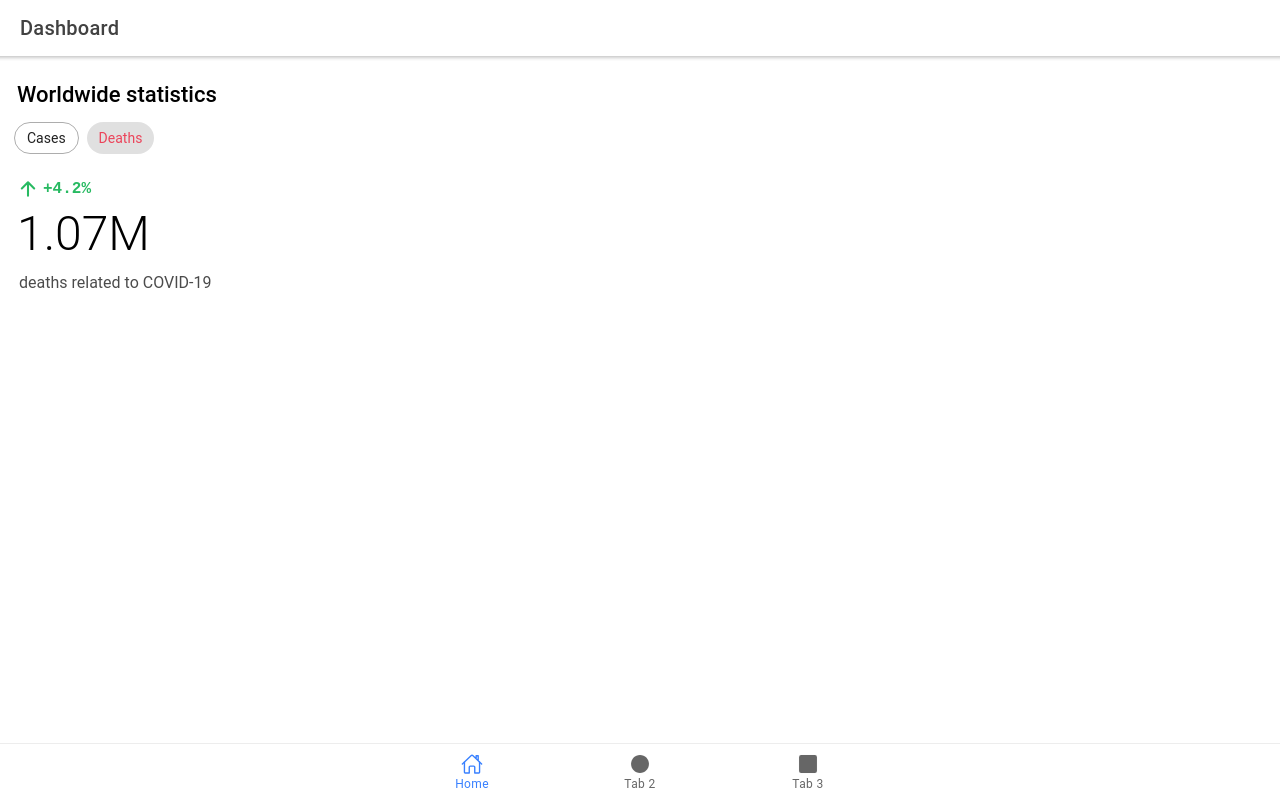
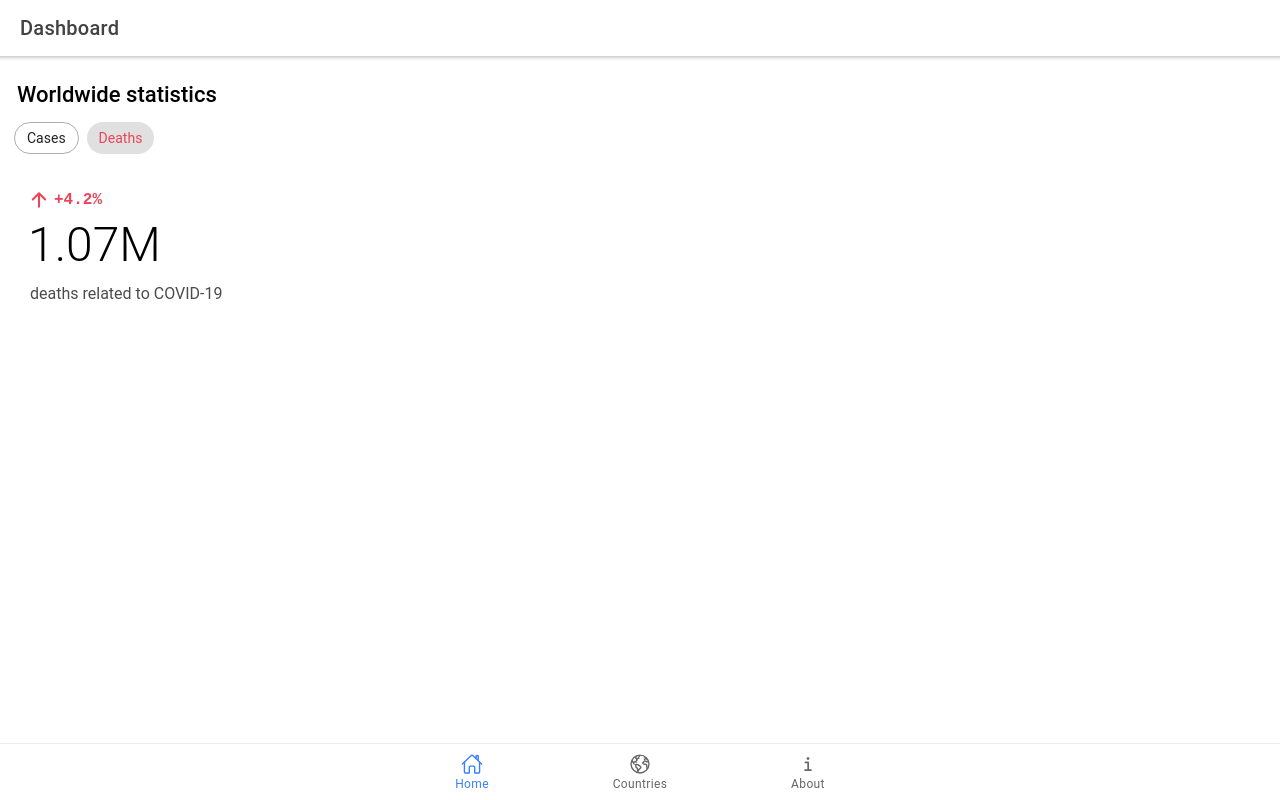
Before and after one commit to simse/covid19-tracker, a React (Create React App) app: page /tab1 in a window 1280 px wide. Built offline with nearby package versions, Linux system fonts and the light colour scheme.

Commit message:
Added country page navigation

```diff
--- a/package.json
+++ b/package.json
@@ -16,6 +16,7 @@
     "@types/react-router": "^5.1.4",
     "@types/react-router-dom": "^5.1.3",
     "ionicons": "^5.0.0",
+    "node-sass": "^4.14.1",
     "react": "^16.13.0",
     "react-dom": "^16.13.0",
     "react-router": "^5.1.2",
--- a/public/index.html
+++ b/public/index.html
@@ -2,7 +2,7 @@
 <html lang="en">
   <head>
     <meta charset="utf-8" />
-    <title>Ionic App</title>
+    <title>COVID-19 Tracker</title>
 
     <base href="/" />
 
@@ -19,8 +19,9 @@
     <link rel="shortcut icon" type="image/png" href="%PUBLIC_URL%/assets/icon/favicon.png" />
 
     <!-- add to homescreen for ios -->
+    <link rel="apple-touch-icon" size="512x512" href="%PUBLIC_URL%/assets/icon/covid19-logo-512x.png">
     <meta name="apple-mobile-web-app-capable" content="yes" />
-    <meta name="apple-mobile-web-app-title" content="Ionic App" />
+    <meta name="apple-mobile-web-app-title" content="COVID-19 Tracker" />
     <meta name="apple-mobile-web-app-status-bar-style" content="black" />
   </head>
 
--- a/src/App.tsx
+++ b/src/App.tsx
@@ -10,9 +10,10 @@ import {
   IonTabs
 } from '@ionic/react';
 import { IonReactRouter } from '@ionic/react-router';
-import { ellipse, square, homeOutline } from 'ionicons/icons';
+import { informationOutline, earthOutline, homeOutline } from 'ionicons/icons';
 import Tab1 from './pages/Tab1';
-import Tab2 from './pages/Tab2';
+import Countries from './pages/Countries';
+//import Country from "./pages/Country"
 import Tab3 from './pages/Tab3';
 
 /* Core CSS required for Ionic components to work properly */
@@ -40,7 +41,7 @@ const App: React.FC = () => (
       <IonTabs>
         <IonRouterOutlet>
           <Route path="/tab1" component={Tab1} exact={true} />
-          <Route path="/tab2" component={Tab2} exact={true} />
+          <Route path="/countries" component={Countries} />
           <Route path="/tab3" component={Tab3} />
           <Route path="/" render={() => <Redirect to="/tab1" />} exact={true} />
         </IonRouterOutlet>
@@ -49,13 +50,13 @@ const App: React.FC = () => (
             <IonIcon icon={homeOutline} />
             <IonLabel>Home</IonLabel>
           </IonTabButton>
-          <IonTabButton tab="tab2" href="/tab2">
-            <IonIcon icon={ellipse} />
-            <IonLabel>Tab 2</IonLabel>
+          <IonTabButton tab="tab2" href="/countries">
+            <IonIcon icon={earthOutline} />
+            <IonLabel>Countries</IonLabel>
           </IonTabButton>
           <IonTabButton tab="tab3" href="/tab3">
-            <IonIcon icon={square} />
-            <IonLabel>Tab 3</IonLabel>
+            <IonIcon icon={informationOutline} />
+            <IonLabel>About</IonLabel>
           </IonTabButton>
         </IonTabBar>
       </IonTabs>
--- a/src/pages/Tab1.css
+++ b/src/pages/Tab1.css
@@ -4,6 +4,13 @@
 
 .section-title {
     margin-left: 7px;
+}
+
+.stats {
+    border-radius: 8px;
+    border: 1px solid rgba(255, 255, 255, 0.13);
+    padding: 15px 10px;
+    margin-top: 15px;
 }
 
 .stats h1 {
@@ -14,12 +21,11 @@
 }
 
 .stats .trend {
-    margin-top: 20px;
     margin-left: 7px;
     display: flex;
     font-weight: 700;
     align-items: center;
-    color: #28ba62;
+    color: var(--ion-color-danger);
     font-family: 'Courier New', Courier, monospace;
 }
 
--- a/src/pages/Tab2.css
+++ b/src/pages/Tab2.css
@@ -0,0 +1,12 @@
+.country {
+    padding: 10px 0;
+    display: flex;
+    align-items: center;
+    font-weight: 700;
+}
+
+.flag {
+    width: 45px;
+    height: 45px;
+    margin-right: 10px;
+}
--- a/src/pages/Tab2.tsx
+++ /dev/null
@@ -1,26 +0,0 @@
-import React from 'react';
-import { IonContent, IonHeader, IonPage, IonTitle, IonToolbar } from '@ionic/react';
-
-import './Tab2.css';
-
-const Tab2: React.FC = () => {
-  return (
-    <IonPage>
-      <IonHeader>
-        <IonToolbar>
-          <IonTitle>Tab 2</IonTitle>
-        </IonToolbar>
-      </IonHeader>
-      <IonContent fullscreen>
-        <IonHeader collapse="condense">
-          <IonToolbar>
-            <IonTitle size="large">Tab 2</IonTitle>
-          </IonToolbar>
-        </IonHeader>
-
-      </IonContent>
-    </IonPage>
-  );
-};
-
-export default Tab2;
--- a/src/pages/Tab3.tsx
+++ b/src/pages/Tab3.tsx
@@ -8,13 +8,13 @@ const Tab3: React.FC = () => {
     <IonPage>
       <IonHeader>
         <IonToolbar>
-          <IonTitle>Tab 3</IonTitle>
+          <IonTitle>About</IonTitle>
         </IonToolbar>
       </IonHeader>
       <IonContent fullscreen>
         <IonHeader collapse="condense">
           <IonToolbar>
-            <IonTitle size="large">Tab 3</IonTitle>
+            <IonTitle size="large">About</IonTitle>
           </IonToolbar>
         </IonHeader>
 
```
Also changed, not shown: public/manifest.json, 1 other file (tests, documents, lock files or other folders).
